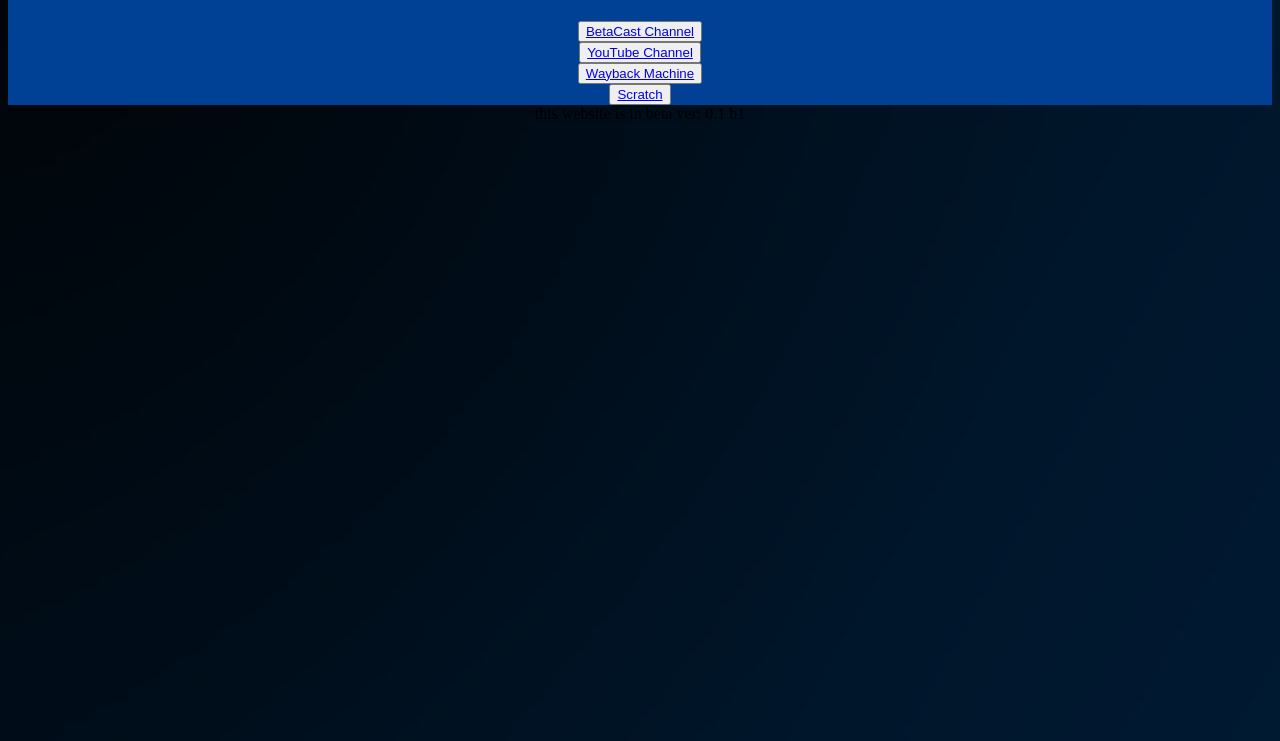
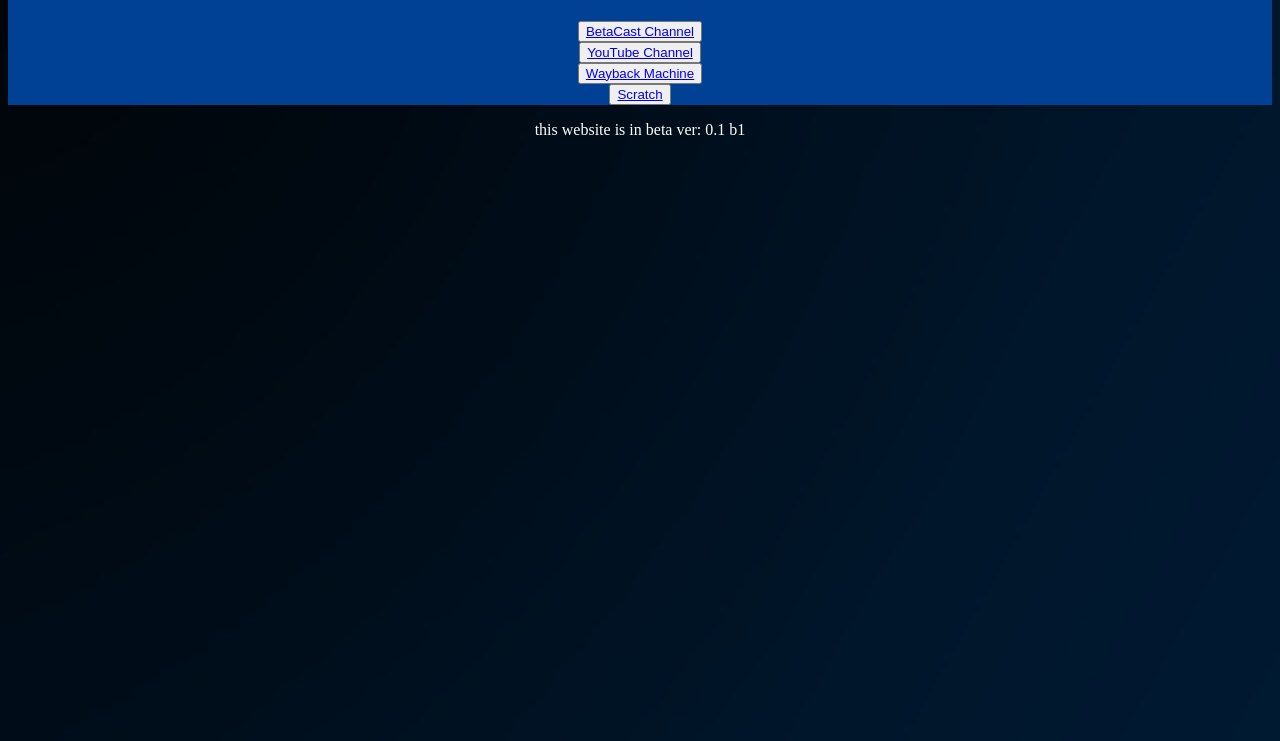
Before and after one commit to plakerger7612/plakerger7612websitebfni, a plain HTML site: page index.html in a window 1280 px wide. Shown: the part 59-800 px from the top of the page. Drawn offline with Linux system fonts and the light colour scheme.

Commit message:
index.html

```diff
--- a/index.html
+++ b/index.html
@@ -16,8 +16,8 @@
 <br>
 <button><a href="https://scratch.mit.edu/users/plakerger7612/">Scratch</a></button>
 </div>
-this website is in beta
-ver: 0.1 b1
+<p style="color:white;">this website is in beta
+ver: 0.1 b1</p>
 
 </center>
 </body>
```
